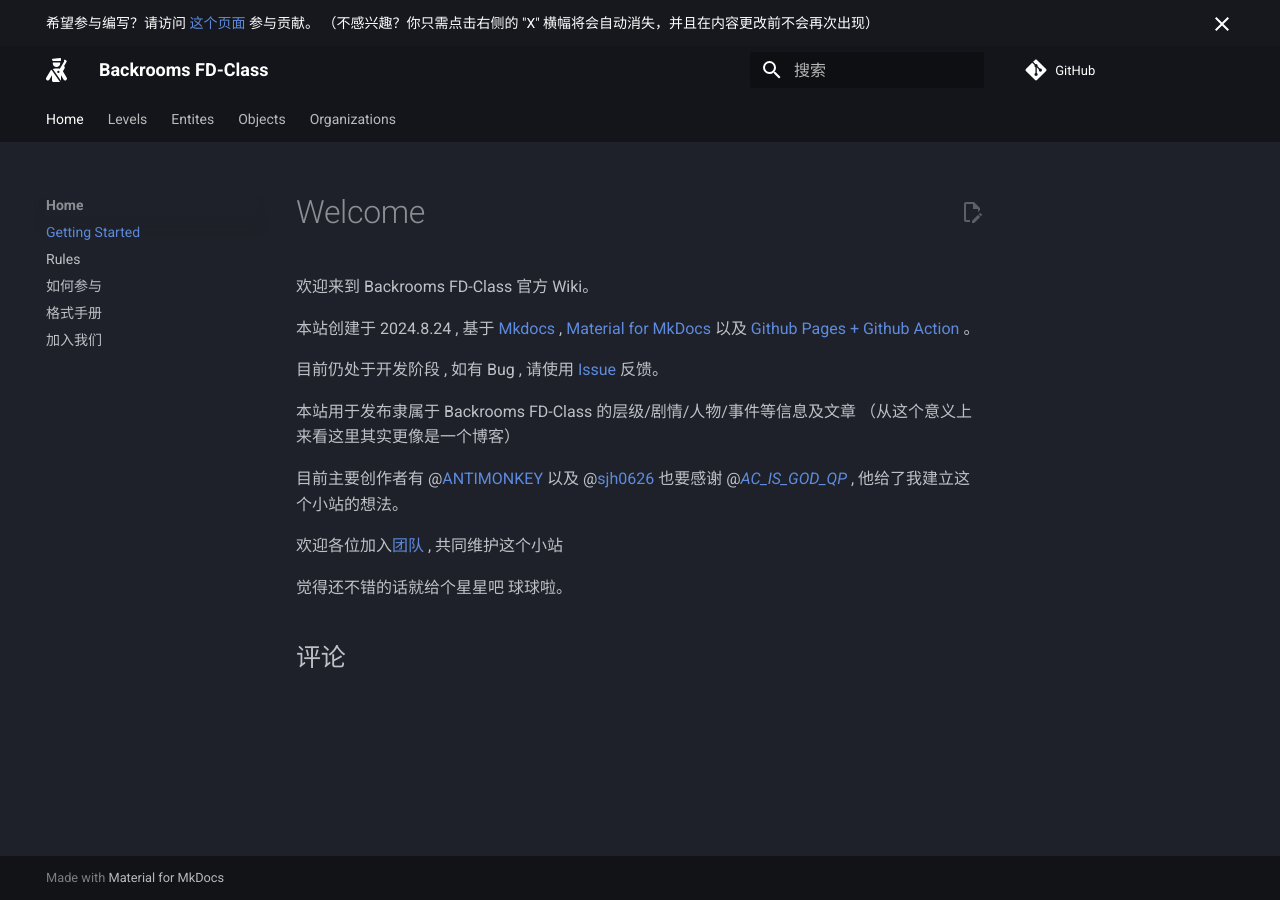
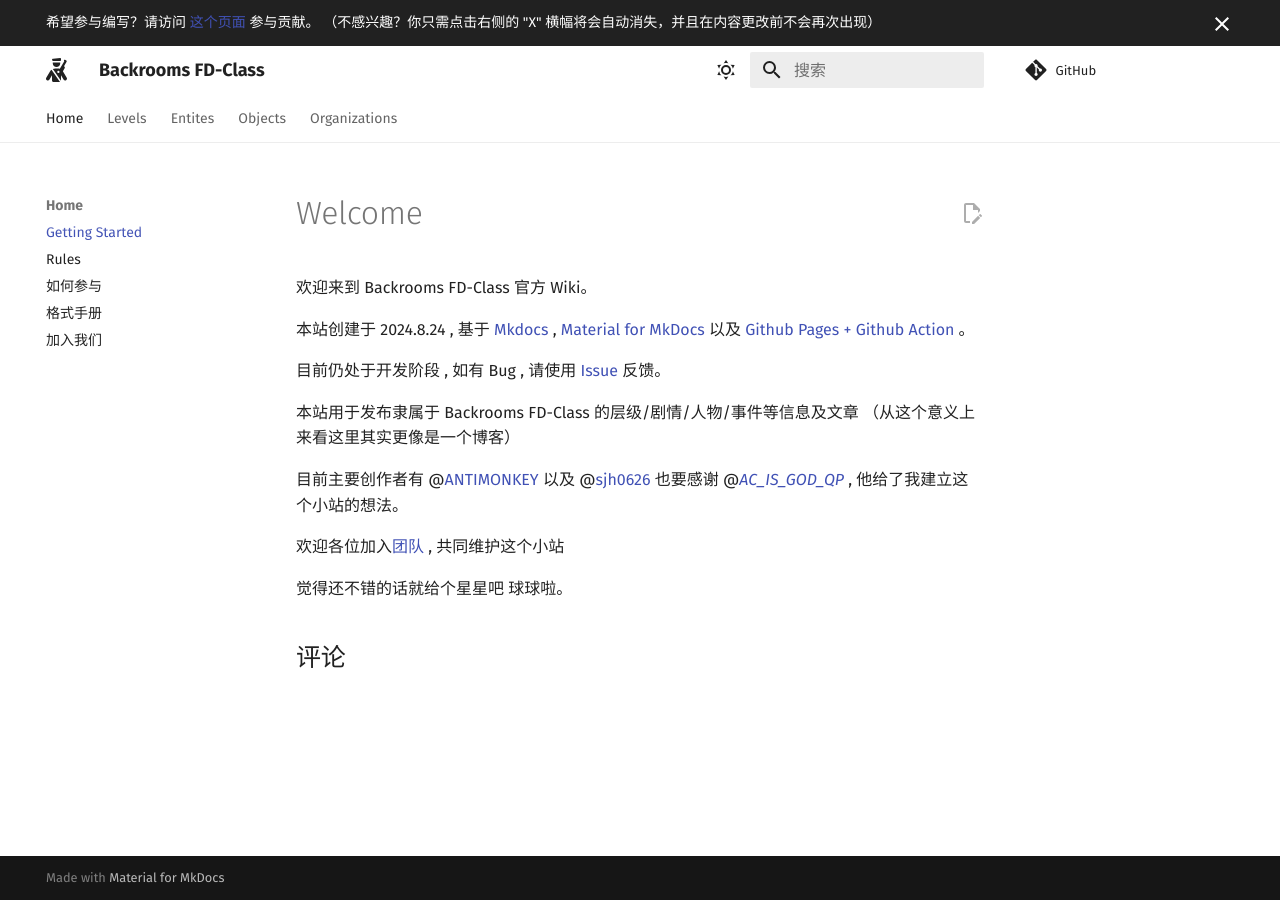
Before and after one commit to Chocolateater/FD-Class, an MkDocs documentation site: the page built from docs/index.md, in a window 1280 px wide. Built offline with MkDocs 1.6.1 and Material for MkDocs 9.7.7, drawn with Linux system fonts in a browser that asks for light colours; comment, search, counter and statistics services are not loaded.

Commit message:
暗黑/明亮模式更新

```diff
--- a/mkdocs.yml
+++ b/mkdocs.yml
@@ -45,6 +45,8 @@
   custom_dir : overrides
   icon:
     logo: fontawesome/solid/person-military-rifle
+  static_templates:
+    - 404.html
   features:
     - navigation.instant
     - navigation.tabs
@@ -64,9 +66,26 @@
       repository: Chocolateater/FD-Class
       enabled: !ENV [CI]
   palette:
-    primary: black
-    accent: indigo
-    scheme: slate
+    # Palette toggle for light mode
+    - media: "(prefers-color-scheme: light)"
+      scheme: default
+      primary: white
+      accent: red
+      toggle:
+        icon: material/weather-sunny
+        name: Switch to dark mode
+
+    # Palette toggle for dark mode
+    - media: "(prefers-color-scheme: dark)"
+      scheme: slate
+      primary: black
+      accent: black
+      toggle:
+        icon: material/weather-night
+        name: Switch to light mode
+  font:
+    text: 'Fira Sans'
+    code: 'Fira Mono'
 
 markdown_extensions:
   - admonition
```
